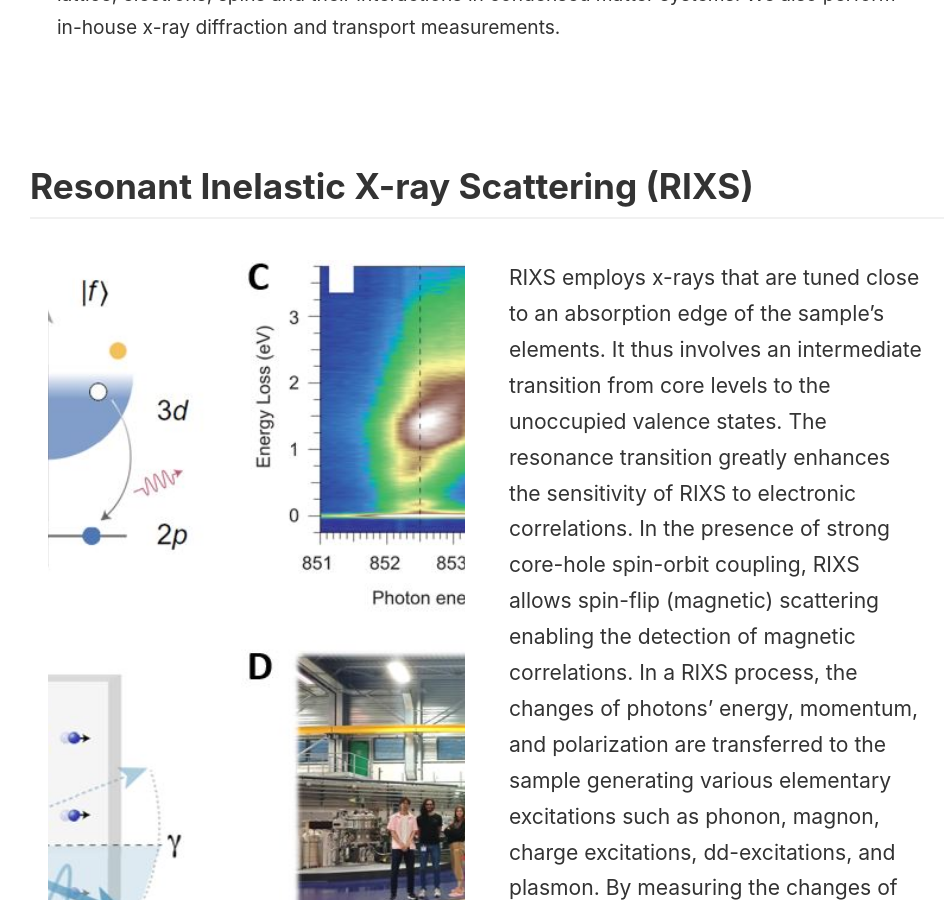
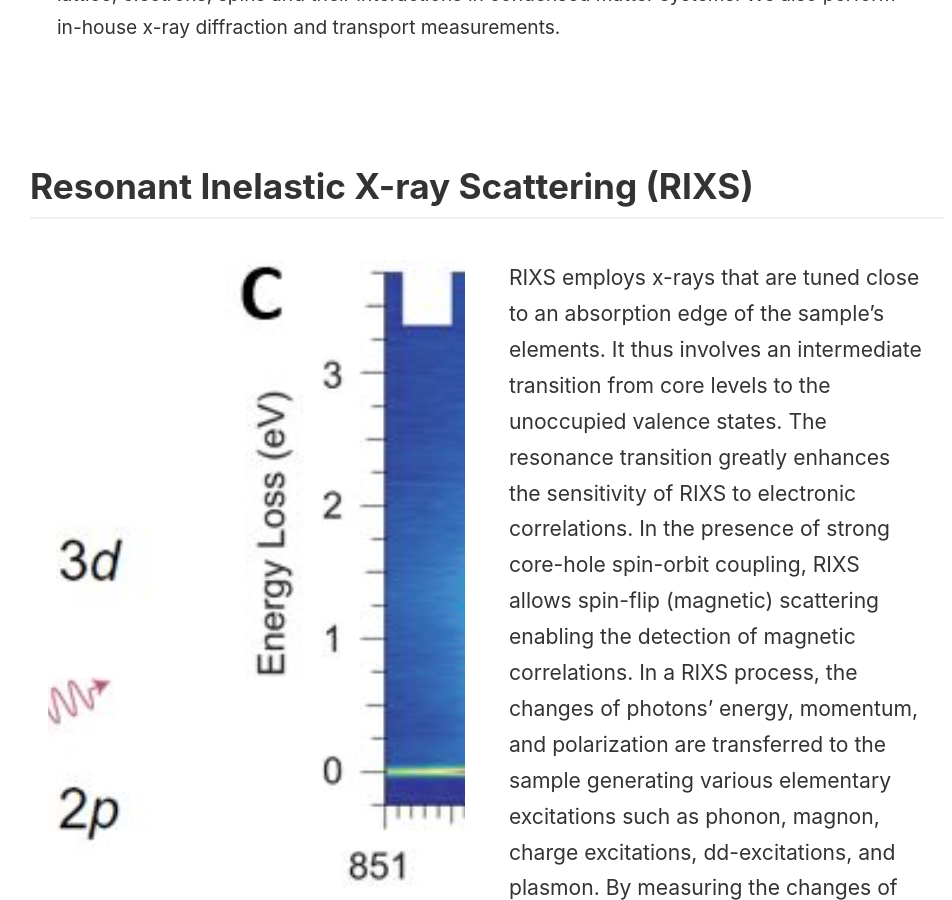
Before and after one commit to qmcuhk/qmcuhk.github.io, a Jekyll site: the page built from _pages/research.md, in a window 1280 px wide and 900 px high, scrolled down 734 px. Shown: the whole window, without its empty margins (153-1105 px from the left). Built offline with Jekyll 4.4.1, drawn with Linux system fonts in a browser that asks for light colours; some web fonts are replaced.

Commit message:
update research page

```diff
--- a/_sass/_style.scss
+++ b/_sass/_style.scss
@@ -398,7 +398,7 @@
   }
   .research-tech-pic {
     width: 50%;
-    height: 50em;
+    height: 100em;
     overflow: hidden;
     @media (max-width: 900px) {
       width: 100%;
```
